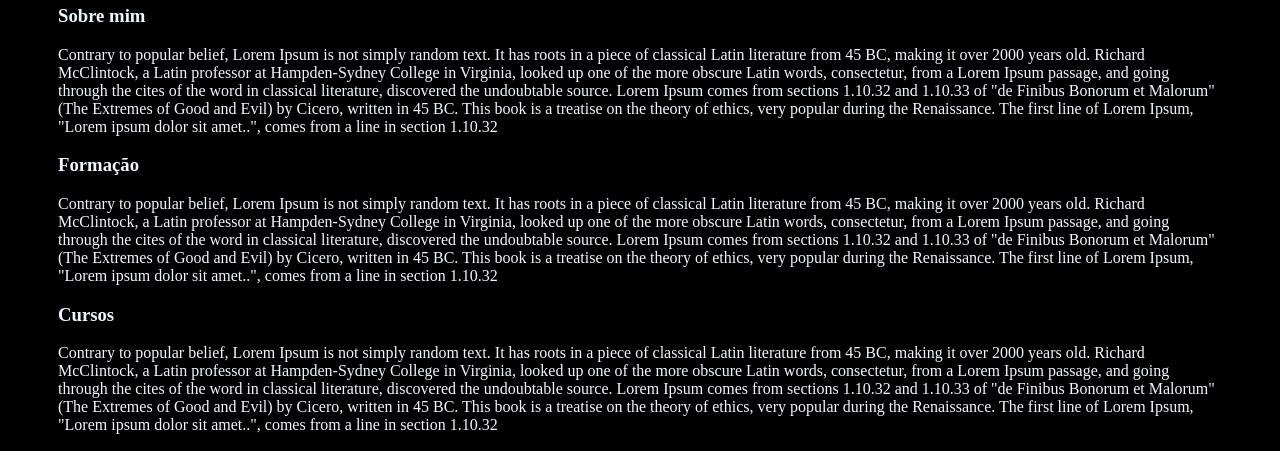
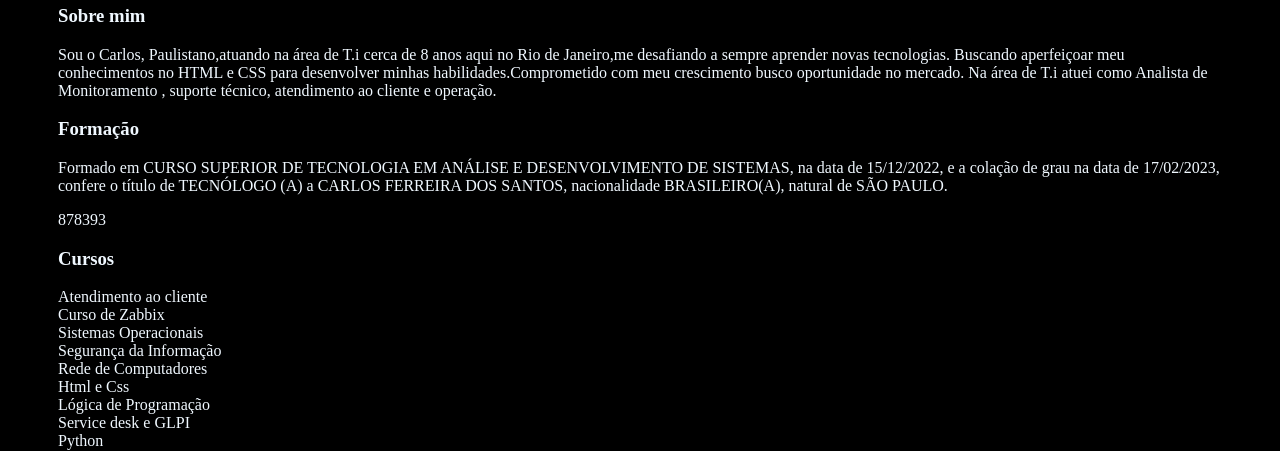
Before and after one commit to carloscfd/pageup, a plain HTML site: page index.html in a window 1280 px wide. Shown: the part 359-810 px from the top of the page. Drawn offline with Linux system fonts and the light colour scheme.

Commit message:
Projeto finalizado

```diff
--- a/index.html
+++ b/index.html
@@ -13,9 +13,6 @@
     <div class="container">
     <nav>
         <ul>
-            <li>
-               <a href="index.html"> Sobre mim </a>
-            </li>
 
             <li>
                 <a href="projetos.html"> Projetos </a>
@@ -39,34 +36,31 @@
             <main>
              <section>
                 <h3>Sobre mim</h3>
-                <p>Contrary to popular belief, Lorem Ipsum is not simply random text.
-                It has roots in a piece of classical Latin literature from 45 BC, making it over 2000 years old.
-                Richard McClintock, a Latin professor at Hampden-Sydney College in Virginia, looked up one of the more obscure Latin words, consectetur, from a Lorem Ipsum passage, and going through the cites of the word in classical literature, discovered the undoubtable source.
-                 Lorem Ipsum comes from sections 1.10.32 and 1.10.33 of "de Finibus Bonorum et Malorum"
-                 (The Extremes of Good and Evil) by Cicero, written in 45 BC.
-                 This book is a treatise on the theory of ethics, very popular during the Renaissance. The first line of Lorem Ipsum, "Lorem ipsum dolor sit amet..", comes from a line in section 1.10.32
+                <p>Sou o Carlos, Paulistano,atuando na área de T.i cerca de 8 anos aqui no Rio de Janeiro,me desafiando a sempre aprender novas tecnologias.                 Buscando aperfeiçoar meu conhecimentos no HTML e CSS para desenvolver  minhas habilidades.Comprometido com meu crescimento busco oportunidade no mercado.
+                    Na área de T.i atuei como Analista de Monitoramento , suporte técnico, atendimento ao cliente e operação.
+
                 </p>
              </section>
 
              <section>
                 <h3>Formação</h3>
-                <p>Contrary to popular belief, Lorem Ipsum is not simply random text.
-                It has roots in a piece of classical Latin literature from 45 BC, making it over 2000 years old.
-                Richard McClintock, a Latin professor at Hampden-Sydney College in Virginia, looked up one of the more obscure Latin words, consectetur, from a Lorem Ipsum passage, and going through the cites of the word in classical literature, discovered the undoubtable source.
-                 Lorem Ipsum comes from sections 1.10.32 and 1.10.33 of "de Finibus Bonorum et Malorum"
-                 (The Extremes of Good and Evil) by Cicero, written in 45 BC.
-                 This book is a treatise on the theory of ethics, very popular during the Renaissance. The first line of Lorem Ipsum, "Lorem ipsum dolor sit amet..", comes from a line in section 1.10.32
+                <p>Formado em CURSO SUPERIOR DE TECNOLOGIA EM ANÁLISE E DESENVOLVIMENTO DE
+                    SISTEMAS, na data de 15/12/2022, e a colação de grau na data de 17/02/2023, confere o título de
+                    TECNÓLOGO (A) a CARLOS FERREIRA DOS SANTOS, nacionalidade BRASILEIRO(A), natural de
+                    SÃO PAULO.
+
+
                 </p>
-             </section>
+             </section>878393
 
              <section>
                 <h3>Cursos</h3>
-                <p>Contrary to popular belief, Lorem Ipsum is not simply random text.
-                It has roots in a piece of classical Latin literature from 45 BC, making it over 2000 years old.
-                Richard McClintock, a Latin professor at Hampden-Sydney College in Virginia, looked up one of the more obscure Latin words, consectetur, from a Lorem Ipsum passage, and going through the cites of the word in classical literature, discovered the undoubtable source.
-                 Lorem Ipsum comes from sections 1.10.32 and 1.10.33 of "de Finibus Bonorum et Malorum"
-                 (The Extremes of Good and Evil) by Cicero, written in 45 BC.
-                 This book is a treatise on the theory of ethics, very popular during the Renaissance. The first line of Lorem Ipsum, "Lorem ipsum dolor sit amet..", comes from a line in section 1.10.32
+                <p>Atendimento ao cliente<br>
+                 Curso de Zabbix<br>Sistemas Operacionais<br>Segurança da Informação<br>Rede de Computadores<br>
+                 Html e Css<br>Lógica de Programação<br>Service desk e GLPI<br>Python<br>  NSE 1 Network Security Associate<br>
+                 NSE 2 Network Security Associate<br>Cftv Monitoramento e Manutenção<br>Cobit 4.1<br>Fundamentos de  Itil<br>Introdução a Redes<br>Governança em T.i<br>Fundamentos de T.I hardware e software<br>
+
+
                 </p>
              </section>
          </main>
```
